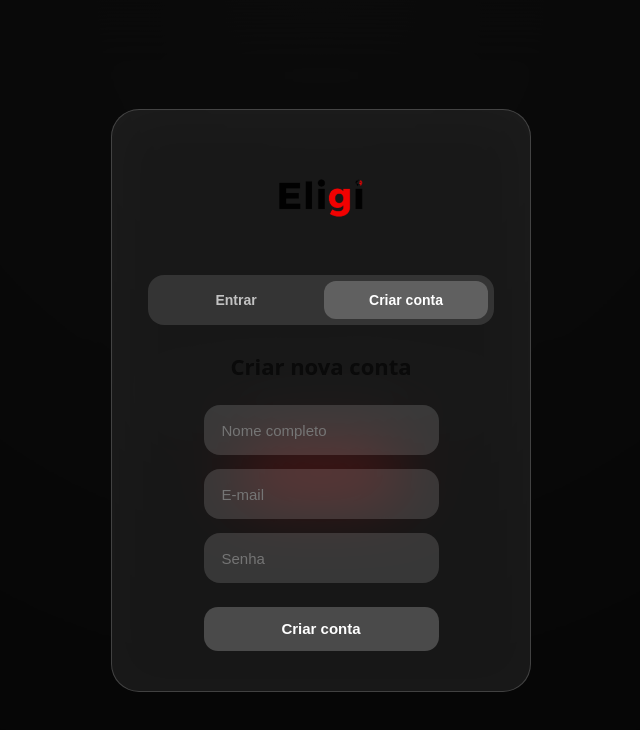
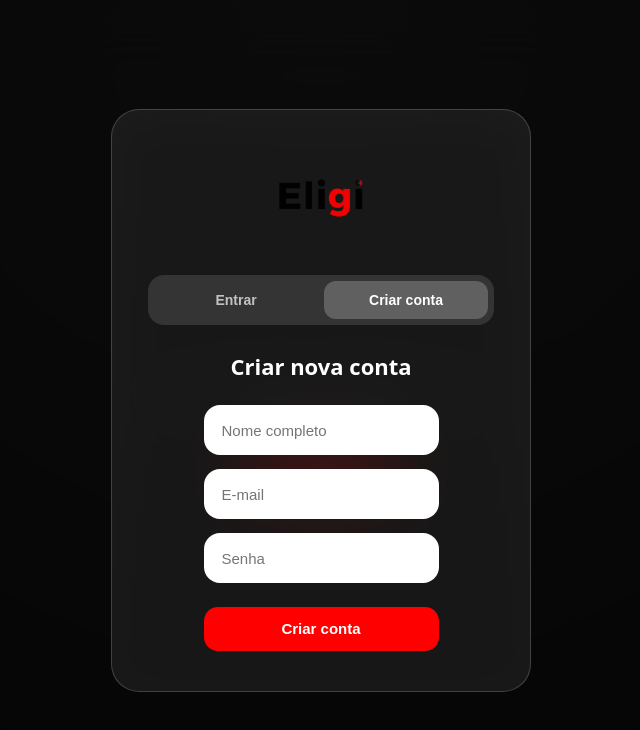
Before and after one commit to suporteeligi-cpu/eligi-fron-tend, a Next.js app: page /register in a window 1280 px wide. Shown: the top 730 px of the page, without its empty margins (319-959 px from the left). Built offline with nearby package versions, Linux system fonts and the light colour scheme.

Commit message:
chore: deploy update

```diff
--- a/src/app/auth/authsheet.css
+++ b/src/app/auth/authsheet.css
@@ -91,6 +91,8 @@
   font-size: 22px;
   font-weight: 700;
   text-align: center;
+
+  color: #fff;
 }
 
 /* INPUT */
@@ -100,7 +102,7 @@
   padding: 14px 16px;
 
   border-radius: 16px;
-  background: rgba(255, 255, 255, 0.14);
+  background: rgb(255, 255, 255);
 }
 
 .authsheet-input input {
@@ -126,7 +128,7 @@
   font-weight: 600;
   color: #fff;
 
-  background: rgba(255, 255, 255, 0.22);
+  background: rgb(255, 0, 0);
   cursor: pointer;
   transition: background 0.25s ease;
 }
```
